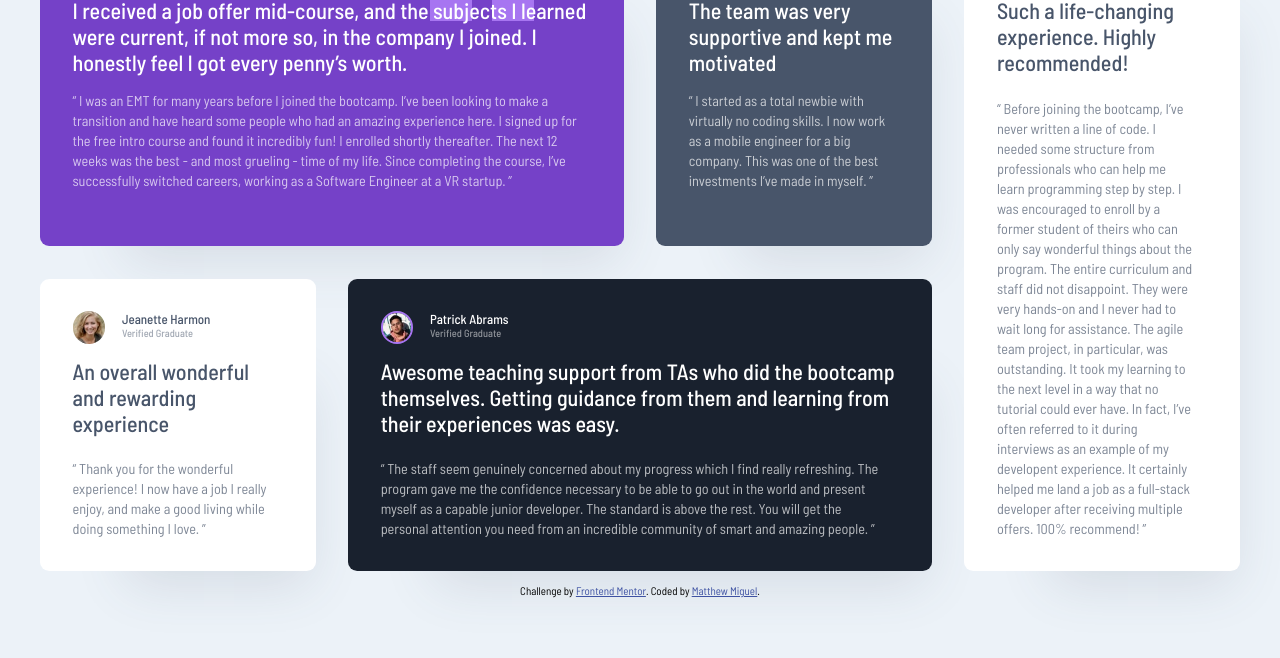
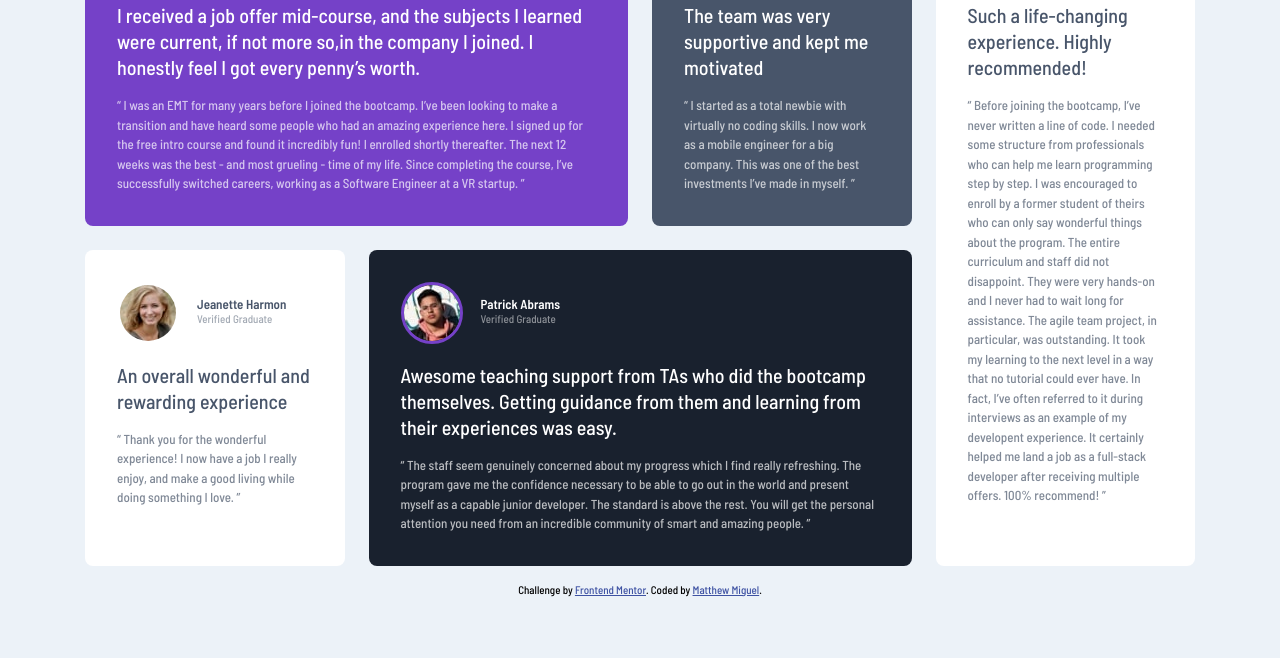
Before and after one commit to MattJM1007/Testimonial-Grid-Section, a plain HTML site: page index.html in a window 1280 px wide. Shown: the part 142-800 px from the top of the page. Drawn offline with Linux system fonts and the light colour scheme.

Commit message:
refactored html and css

```diff
--- a/index.html
+++ b/index.html
@@ -1,128 +1,112 @@
 <!DOCTYPE html>
 <html lang="en">
   <head>
-  <meta charset="UTF-8">
-  <meta name="viewport" content="width=device-width, initial-scale=1.0"> <!-- displays site properly based on user's device -->
+    <meta charset="UTF-8" />
+    <meta name="viewport" content="width=device-width, initial-scale=1.0" />
+    <!-- displays site properly based on user's device -->
 
-  <link rel="icon" type="image/png" sizes="32x32" href="./images/favicon-32x32.png">
-  <link rel="preconnect" href="https://fonts.googleapis.com">
-  <link rel="preconnect" href="https://fonts.gstatic.com" crossorigin>
-  <link href="https://fonts.googleapis.com/css2?family=Barlow+Semi+Condensed:ital,wght@0,100;0,200;0,300;0,400;0,500;0,600;0,700;0,800;0,900;1,100;1,200;1,300;1,400;1,500;1,600;1,700;1,800;1,900&display=swap" rel="stylesheet">
+    <link rel="icon" type="image/png" sizes="32x32" href="./images/favicon-32x32.png" />
+    <link rel="preconnect" href="https://fonts.googleapis.com" />
+    <link rel="preconnect" href="https://fonts.gstatic.com" crossorigin />
+    <link
+      href="https://fonts.googleapis.com/css2?family=Barlow+Semi+Condensed:ital,wght@0,100;0,200;0,300;0,400;0,500;0,600;0,700;0,800;0,900;1,100;1,200;1,300;1,400;1,500;1,600;1,700;1,800;1,900&display=swap"
+      rel="stylesheet"
+    />
 
-  <link rel="stylesheet" href="./styles.css">
+    <link rel="stylesheet" href="./styles.css" />
 
-  <title>Frontend Mentor | [Challenge Name Here]</title>
-
-  <style>
-    .attribution { font-size: 11px; text-align: center; }
-    .attribution a { color: hsl(228, 45%, 44%); }
-  </style>
+    <title>Frontend Mentor | Testimonial Grid Section</title>
   </head>
 
   <body>
     <main>
-    <section class="card daniel">
-      <header>
-        <img class="profilepic" src="./images/image-daniel.jpg" alt="daniel profile pic">
-        <h1 class="name">Daniel Clifford</h1>
-        <h2 class="subtag">Verified Graduate</h2>
-      </header>
+      <section class="grid-container">
+        <h1 class="visually-hidden">Testimonials</h1>
 
-      <h3 class="quote">
-        I received a job offer mid-course, and the subjects I learned were current, if not more so,
-        in the company I joined. I honestly feel I got every penny’s worth.
-      </h3>
+        <div class="card flow-content bg-purple">
+          <div class="graduate-info flex align-center">
+            <img class="profile-pic" src="./images/image-daniel.jpg" alt="" />
+            <div>
+              <h2 class="name">Daniel Clifford</h2>
+              <p class="tag">Verified Graduate</p>
+            </div>
+          </div>
 
+          <p class="featured-quote">I received a job offer mid-course, and the subjects I learned were current, if not more so,in the company I joined. I honestly feel I got every penny’s worth.</p>
           <p class="testimonial">
-        “ I was an EMT for many years before I joined the bootcamp. I’ve been looking to make a
-        transition and have heard some people who had an amazing experience here. I signed up
-        for the free intro course and found it incredibly fun! I enrolled shortly thereafter.
-        The next 12 weeks was the best - and most grueling - time of my life. Since completing
-        the course, I’ve successfully switched careers, working as a Software Engineer at a VR startup. ”
+            “ I was an EMT for many years before I joined the bootcamp. I’ve been looking to make a transition and have heard some people who had an amazing experience here. I signed up for the free
+            intro course and found it incredibly fun! I enrolled shortly thereafter. The next 12 weeks was the best - and most grueling - time of my life. Since completing the course, I’ve
+            successfully switched careers, working as a Software Engineer at a VR startup. ”
           </p>
-    </section>
+        </div>
 
-    <section class="card jonathan">
-      <header>
-        <img class="profilepic" src="./images/image-jonathan.jpg" alt="jonathan profile pic">
-        <h1 class="name">Jonathan Walters</h1>
-        <h2 class="subtag">Verified Graduate</h2>
-      </header>
+        <div class="card flow-content bg-grey">
+          <div class="graduate-info flex align-center">
+            <img class="profile-pic" src="./images/image-jonathan.jpg" alt="" />
+            <div>
+              <h2 class="name">Jonathan Walters</h2>
+              <p class="tag">Verified Graduate</p>
+            </div>
+          </div>
 
-      <h3 class="quote">
-        The team was very supportive and kept me motivated
-      </h3>
+          <p class="featured-quote">The team was very supportive and kept me motivated</p>
+          <p class="testimonial">
+            “ I started as a total newbie with virtually no coding skills. I now work as a mobile engineer for a big company. This was one of the best investments I’ve made in myself. ”
+          </p>
+        </div>
 
+        <div class="card flow-content">
+          <div class="graduate-info flex align-center">
+            <img class="profile-pic" src="./images/image-jeanette.jpg" alt="" />
+            <div>
+              <h2 class="name">Jeanette Harmon</h2>
+              <p class="tag">Verified Graduate</p>
+            </div>
+          </div>
+
+          <p class="featured-quote">An overall wonderful and rewarding experience</p>
+          <p class="testimonial">“ Thank you for the wonderful experience! I now have a job I really enjoy, and make a good living while doing something I love. ”</p>
+        </div>
+
+        <div class="card flow-content bg-dark">
+          <div class="graduate-info flex align-center">
+            <img class="profile-pic" src="./images/image-patrick.jpg" alt="" />
+            <div>
+              <h2 class="name">Patrick Abrams</h2>
+              <p class="tag">Verified Graduate</p>
+            </div>
+          </div>
+
+          <p class="featured-quote">Awesome teaching support from TAs who did the bootcamp themselves. Getting guidance from them and learning from their experiences was easy.</p>
           <p class="testimonial">
-        “ I started as a total newbie with virtually no coding skills. I now work as a mobile engineer
-        for a big company. This was one of the best investments I’ve made in myself. ”
+            “ The staff seem genuinely concerned about my progress which I find really refreshing. The program gave me the confidence necessary to be able to go out in the world and present myself as
+            a capable junior developer. The standard is above the rest. You will get the personal attention you need from an incredible community of smart and amazing people. ”
           </p>
-    </section>
+        </div>
 
-    <section class="card jeanette">
-      <header>
-        <img class="profilepic" src="./images/image-jeanette.jpg" alt="jeanette profile pic">
-        <h1 class="name"> Jeanette Harmon</h1>
-        <h2 class="subtag">Verified Graduate</h2>
-      </header>
+        <div class="card flow-content">
+          <div class="graduate-info flex align-center">
+            <img class="profile-pic" src="./images/image-kira.jpg" alt="" />
+            <div>
+              <h2 class="name">Kira Whittle</h2>
+              <p class="tag">Verified Graduate</p>
+            </div>
+          </div>
 
-      <h3 class="quote">
-        An overall wonderful and rewarding experience
-      </h3>
-
+          <p class="featured-quote">Such a life-changing experience. Highly recommended!</p>
           <p class="testimonial">
-        “ Thank you for the wonderful experience! I now have a job I really enjoy, and make a good living
-        while doing something I love. ”
+            “ Before joining the bootcamp, I’ve never written a line of code. I needed some structure from professionals who can help me learn programming step by step. I was encouraged to enroll by a
+            former student of theirs who can only say wonderful things about the program. The entire curriculum and staff did not disappoint. They were very hands-on and I never had to wait long for
+            assistance. The agile team project, in particular, was outstanding. It took my learning to the next level in a way that no tutorial could ever have. In fact, I’ve often referred to it
+            during interviews as an example of my developent experience. It certainly helped me land a job as a full-stack developer after receiving multiple offers. 100% recommend! ”
           </p>
-    </section>
-
-    <section class="card patrick">
-      <header>
-        <img class="profilepic" src="./images/image-patrick.jpg" alt="patrick profile pic">
-        <h1 class="name"> Patrick Abrams</h1>
-        <h2 class="subtag">Verified Graduate</h2>
-      </header>
-
-      <h3 class="quote">
-        Awesome teaching support from TAs who did the bootcamp themselves. Getting guidance from them and
-        learning from their experiences was easy.
-      </h3>
-
-      <p class="testimonial">
-        “ The staff seem genuinely concerned about my progress which I find really refreshing. The program
-        gave me the confidence necessary to be able to go out in the world and present myself as a capable
-        junior developer. The standard is above the rest. You will get the personal attention you need from
-        an incredible community of smart and amazing people. ”
-      </p>
-    </section>
-
-    <section class="card kira">
-      <header>
-        <img class="profilepic" src="./images/image-kira.jpg" alt="kira profile pic">
-        <h1 class="name">  Kira Whittle</h1>
-        <h2 class="subtag">Verified Graduate</h2>
-      </header>
-
-      <h3 class="quote">
-        Such a life-changing experience. Highly recommended!
-      </h3>
-
-      <p class="testimonial">
-        “ Before joining the bootcamp, I’ve never written a line of code. I needed some structure from
-        professionals who can help me learn programming step by step. I was encouraged to enroll by a former
-        student of theirs who can only say wonderful things about the program. The entire curriculum and staff
-        did not disappoint. They were very hands-on and I never had to wait long for assistance. The agile team
-        project, in particular, was outstanding. It took my learning to the next level in a way that no tutorial
-        could ever have. In fact, I’ve often referred to it during interviews as an example of my developent
-        experience. It certainly helped me land a job as a full-stack developer after receiving multiple offers.
-        100% recommend! ”
-      </p>
+        </div>
       </section>
     </main>
 
     <footer class="attribution">
-    Challenge by <a href="https://www.frontendmentor.io?ref=challenge" target="_blank">Frontend Mentor</a>.
-    Coded by <a href="https://www.frontendmentor.io/profile/MattJM1007">Matthew Miguel</a>.
+      <p>
+        Challenge by <a href="https://www.frontendmentor.io?ref=challenge" target="_blank">Frontend Mentor</a>. Coded by <a href="https://www.frontendmentor.io/profile/MattJM1007">Matthew Miguel</a>.
       </p>
     </footer>
   </body>
--- a/styles.css
+++ b/styles.css
@@ -1,178 +1,199 @@
 :root {
-  /* Primary Colors */
-  --Moderate-violet: hsl(263, 55%, 52%);
-  --Very-dark-grayish-blue: hsl(217, 19%, 35%);
-  --Very-dark-blackish-blue: hsl(219, 29%, 14%);
-  --White: hsl(0, 0%, 100%);
-  /* Neutral Colors */
-  --Light-gray: hsl(0, 0%, 81%);
-  --Light-grayish-blue: hsl(210, 46%, 95%);
-  /* Font Size */
-  font-size: 13px;
-  --normal-font: 500;
-  --bold-font: 600;
+  --clr-primary-moderate-violet: hsl(263, 55%, 52%);
+  --clr-primary-very-dark-grayish-blue: hsl(217, 19%, 35%);
+  --clr-primary-very-dark-blackish-blue: hsl(219, 29%, 14%);
+
+  --clr-neutral-100-white: hsl(0, 0%, 100%);
+  --clr-neutral-200-Light-grayish-blue: hsl(210, 46%, 95%);
+  --clr-neutral-300-Light-gray: hsl(0, 0%, 81%);
+
+  --clr-neutral-white-50: hsl(0, 0%, 100%, 0.5);
+  --clr-neutral-white-70: hsl(0, 0%, 100%, 0.7);
+
+  --ff-base: "Barlow Semi Condensed", sans-serif;
+
+  --fs-11: calc(11 / 16 * 1rem);
+  --fs-13: calc(13 / 16 * 1rem);
+  --fs-20: calc(20 / 16 * 1rem);
+
+  --fw-normal: 500;
+  --fw-bold: 600;
 }
 
-* {
+/* reset */
+*,
+*::before,
+*::after {
   box-sizing: border-box;
+}
+
+h1,
+.h1,
+h2,
+.h2,
+h3,
+.h3,
+h4,
+.h4 {
+  line-height: 1;
+}
+
+body,
+h1,
+h2,
+h3,
+p,
+dl,
+dd,
+figure {
   margin: 0;
+}
+
+ul[class],
+ol[class] {
+  list-style: none;
   padding: 0;
 }
 
-html {
-  font-family: "Barlow Semi Condensed", sans serif;
-  background-color: var(--Light-grayish-blue);
+input,
+button,
+textarea,
+select {
+  font: inherit;
 }
 
-body {
-  display: flex;
-  flex-direction: column;
-  align-items: center;
-  justify-content: center;
-  height: 100vh;
+img {
+  max-inline-size: 100%;
+  display: block;
 }
 
-main {
-  display: grid;
-  grid-template-columns: repeat(4, 1fr);
-  grid-template-rows: repeat(2, 1fr);
-  gap: 2.5rem;
-  max-width: 1200px;
-  margin-bottom: 1rem;
+/* general */
+body {
+  font-family: var(--ff-base);
+  font-size: var(--fs-13);
+  font-weight: var(--fw-normal);
+  padding-block: 2rem;
+  background: var(--clr-neutral-200-Light-grayish-blue);
+  line-height: 1.5;
 }
 
-.card {
-  background-color: var(--White);
-  padding: 2.5rem;
-  border-radius: 0.7rem;
-  box-shadow: 40px 60px 50px -47px #48556a24;
+/* utilities */
+.flow-content > * + * {
+  margin-block-start: var(--flow-spacer, 1rem);
 }
 
-header {
-  margin-bottom: 1.4rem;
+.flex {
+  display: flex;
+  gap: var(--gap, 1.125rem);
 }
 
-.profilepic {
-  float: left;
-  border-radius: 50%;
-  height: 2.5rem;
-  margin-right: 1.3rem;
+.align-center {
+  align-items: center;
 }
 
-.name {
-  font-size: 1rem;
-  color: var(--White);
-  font-weight: var(--normal-font);
+.visually-hidden:not(:focus):not(:active) {
+  position: absolute;
+  width: 1px;
+  height: 1px;
+  overflow: hidden;
+  clip: rect(0 0 0 0); /* Legacy property for Internet Explorer */
+  clip-path: inset(50%);
+  white-space: nowrap;
 }
 
-.subtag {
-  font-size: 0.8rem;
-  color: var(--White);
-  font-weight: var(--normal-font);
-  opacity: 50%;
+/* layout */
+.grid-container {
+  display: grid;
+  gap: 1.5rem;
+  width: min(1110px, 90%);
+  margin-inline: auto;
 }
 
-.quote {
-  color: var(--White);
-  font-size: 1.7rem;
-  font-weight: 500;
-  margin-bottom: 1.8rem;
+@media (width > 1000px) {
+  .grid-container {
+    grid-template-columns: repeat(4, 1fr);
+    grid-template-rows: auto;
+  }
+
+  .bg-purple {
+    grid-column: 1 / 3;
+    --bg-padding: 5.5rem;
+  }
+
+  .bg-dark {
+    grid-column: 2 / 4;
+  }
+
+  .grid-container > :nth-child(4) {
+    grid-row: 2 / 3;
+  }
+
+  .grid-container > :last-child {
+    grid-column: 4 / 5;
+    grid-row: 1 / 3;
+  }
 }
 
-.testimonial {
-  color: var(--White);
-  font-size: 1.1rem;
-  opacity: 70%;
-  font-weight: 400;
-  line-height: 1.4;
-  padding-right: 1rem;
+/* card styles */
+.card {
+  background: var(--bg, var(--clr-neutral-100-white));
+  color: var(--color, var(--clr-primary-very-dark-grayish-blue));
+  padding: 2rem;
+  border-radius: 0.5rem;
 }
 
-.kira .name,
-.kira .subtag,
-.kira .quote,
-.kira .testimonial {
-  color: var(--Very-dark-grayish-blue);
+.card img {
+  border-radius: 50%;
+  border: 3px solid var(--border-color, transparent);
 }
 
-.jeanette .name,
-.jeanette .subtag,
-.jeanette .quote,
-.jeanette .testimonial {
-  color: var(--Very-dark-grayish-blue);
+.card .name {
+  font-size: var(--fs-13);
+  font-weight: var(--fw-bold);
 }
 
-.daniel {
-  grid-area: 1 / 1 / span 2 / span 2;
-  background-color: var(--Moderate-violet);
+.card .tag {
+  font-size: var(--fs-11);
+  color: hsl(from var(--color, var(--clr-primary-very-dark-grayish-blue)) h s l / 0.5);
+}
+
+.card .featured-quote {
+  font-size: var(--fs-20);
+  margin-block-start: 1.125rem;
+  line-height: 1.3;
+}
+
+.card .testimonial {
+  color: hsl(from var(--color, var(--clr-primary-very-dark-grayish-blue)) h s l / 0.7);
+}
+
+.bg-purple {
+  --bg: var(--clr-primary-moderate-violet);
+  --color: var(--clr-neutral-100-white);
+  --border-color: var(--clr-neutral-white-50);
+
   background-image: url(./images/bg-pattern-quotation.svg);
   background-repeat: no-repeat;
-  background-position: 30rem 0;
+  background-position: calc(100% - var(--bg-padding, 2rem)) 0;
 }
 
-.daniel .quote,
-.jonathan .quote {
-  margin-bottom: 1.2rem;
+.bg-dark {
+  --bg: var(--clr-primary-very-dark-blackish-blue);
+  --color: var(--clr-neutral-100-white);
+  --border-color: var(--clr-primary-moderate-violet);
 }
 
-.daniel .profilepic {
-  border: 0.2rem solid #a775f1;
+.bg-grey {
+  --bg: var(--clr-primary-very-dark-grayish-blue);
+  --color: var(--clr-neutral-100-white);
 }
 
-.jonathan {
-  grid-area: 1 / 3 / span 2 / span 1;
-  background-color: var(--Very-dark-grayish-blue);
+/* FEM Styles */
+.attribution {
+  font-size: 11px;
+  text-align: center;
+  margin-block-start: 1rem;
 }
-
-.kira {
-  grid-area: 1 / 4 / span 4 / span 1;
+.attribution a {
+  color: hsl(228, 45%, 44%);
 }
-
-.jeanette {
-  grid-area: 3 / 1 / span 2 / span 1;
-}
-
-.patrick {
-  grid-area: 3 / 2 / span 2 / span 2;
-  background-color: var(--Very-dark-blackish-blue);
-}
-
-.patrick .profilepic {
-  border: 0.2rem solid #a775f1;
-}
-
-@media (max-width: 1000px) {
-  body {
-    display: block;
-    margin: 0 auto;
-    max-width: 350px;
-    margin-top: 2rem;
-  }
-
-  main {
-    display: flex;
-    flex-direction: column;
-    align-items: center;
-    justify-content: center;
-  }
-
-  .daniel {
-    order: 1;
-  }
-
-  .jonathan {
-    order: 2;
-  }
-
-  .kira {
-    order: 5;
-  }
-
-  .jeanette {
-    order: 3;
-  }
-
-  .patrick {
-    order: 4;
-  }
-}
```
Also changed, not shown: screenshot.png. Lines whose indentation alone changed are shown as unchanged.
